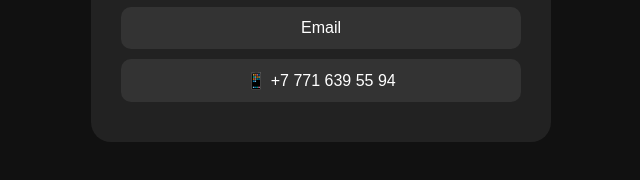
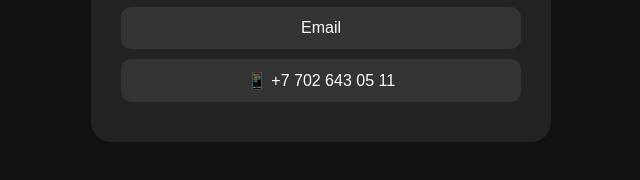
Before and after one commit to akzhigitkuntemir-debug/Akzhigit, a plain HTML site: page index.html in a window 1280 px wide. Shown: the part 440-620 px from the top of the page, 319-959 px from the left. Drawn offline with Linux system fonts and the light colour scheme.

Commit message:
Add files via upload

```diff
--- a/index.html
+++ b/index.html
@@ -22,7 +22,7 @@
     <a href="https://wa.me/message/QKY4MF6DCV5RI1" target="_blank">WhatsApp</a>
     <a href="https://github.com/" target="_blank">Email</a>
 
-    <a href="tel:+77000000000">📱 +7 771 639 55 94 </a>
+    <a href="tel:">📱 +7 702 643 05 11 </a>
 
 </div>
 </body>
```
